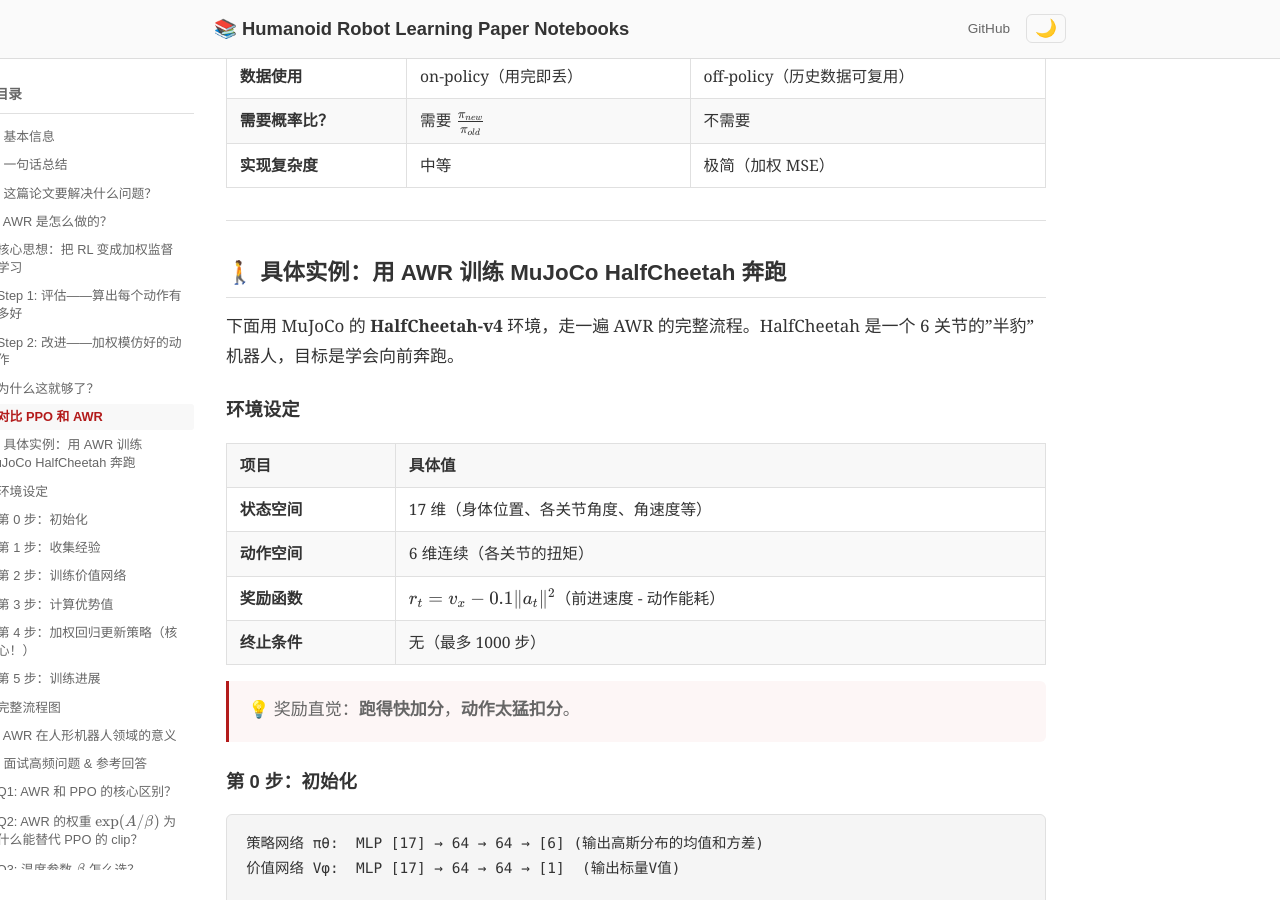
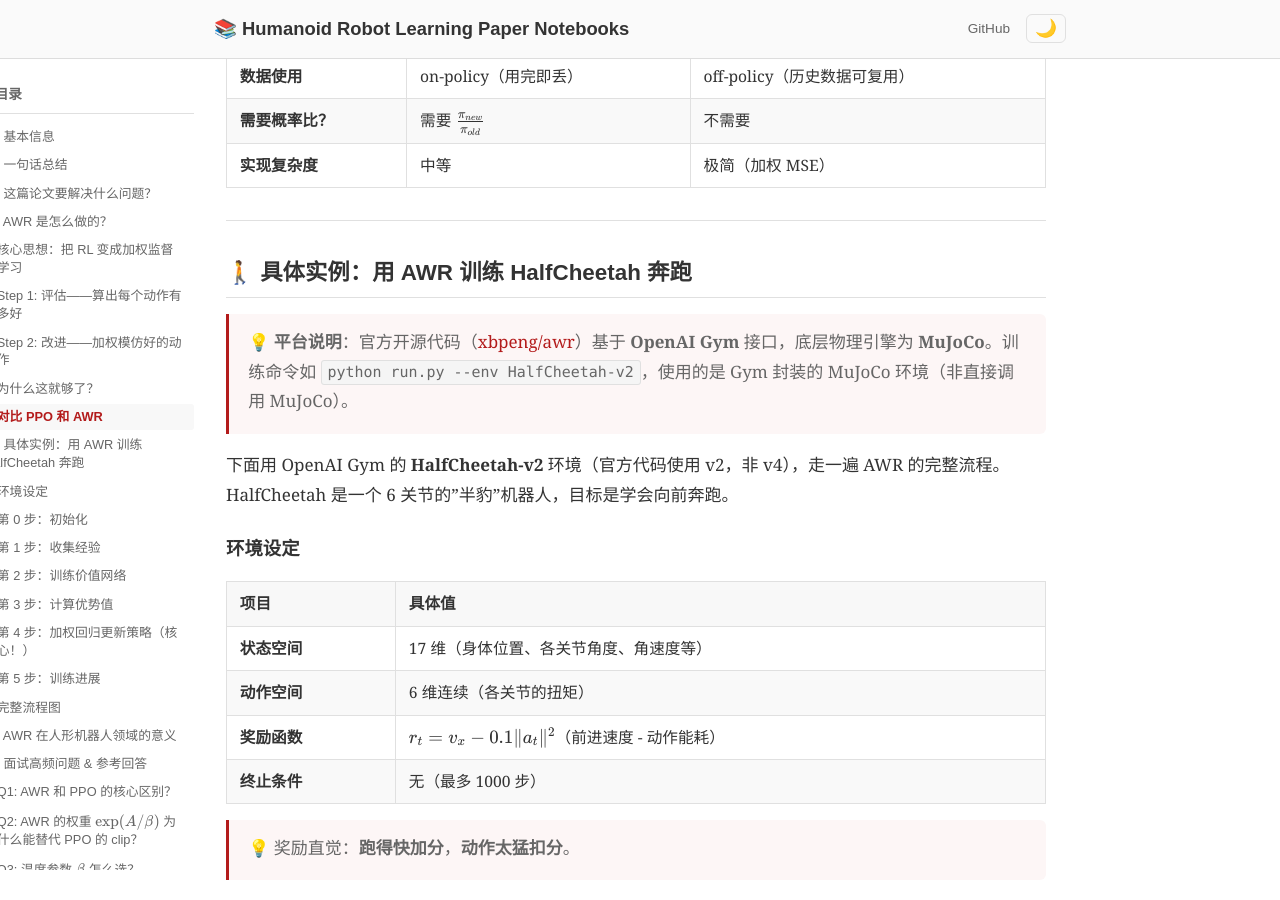
Before and after one commit to ImChong/Humanoid_Robot_Learning_Paper_Notebooks, a Jekyll site: the page built from papers/01_Foundational_RL/AWR_Advantage_Weighted_Regression/AWR_Advantage_Weighted_Regression.md, in a window 1280 px wide and 900 px high, scrolled down 3013 px. Built offline with Jekyll 4.4.1, drawn with Linux system fonts in a browser that asks for light colours.

Commit message:
fix: AWR笔记修正训练平台描述，官方代码用OpenAI Gym（MuJoCo引擎），环境版本为v2非v4

```diff
--- a/papers/01_Foundational_RL/AWR_Advantage_Weighted_Regression/AWR_Advantage_Weighted_Regression.md
+++ b/papers/01_Foundational_RL/AWR_Advantage_Weighted_Regression/AWR_Advantage_Weighted_Regression.md
@@ -104,9 +104,11 @@ $\beta$ 是温度参数，控制权重的"尖锐程度"：
 
 ---
 
-## 🚶 具体实例：用 AWR 训练 MuJoCo HalfCheetah 奔跑
+## 🚶 具体实例：用 AWR 训练 HalfCheetah 奔跑
 
-下面用 MuJoCo 的 **HalfCheetah-v4** 环境，走一遍 AWR 的完整流程。HalfCheetah 是一个 6 关节的"半豹"机器人，目标是学会向前奔跑。
+> 💡 **平台说明**：官方开源代码（[xbpeng/awr](https://github.com/xbpeng/awr)）基于 **OpenAI Gym** 接口，底层物理引擎为 **MuJoCo**。训练命令如 `python run.py --env HalfCheetah-v2`，使用的是 Gym 封装的 MuJoCo 环境（非直接调用 MuJoCo）。
+
+下面用 OpenAI Gym 的 **HalfCheetah-v2** 环境（官方代码使用 v2，非 v4），走一遍 AWR 的完整流程。HalfCheetah 是一个 6 关节的"半豹"机器人，目标是学会向前奔跑。
 
 ### 环境设定
 
```
